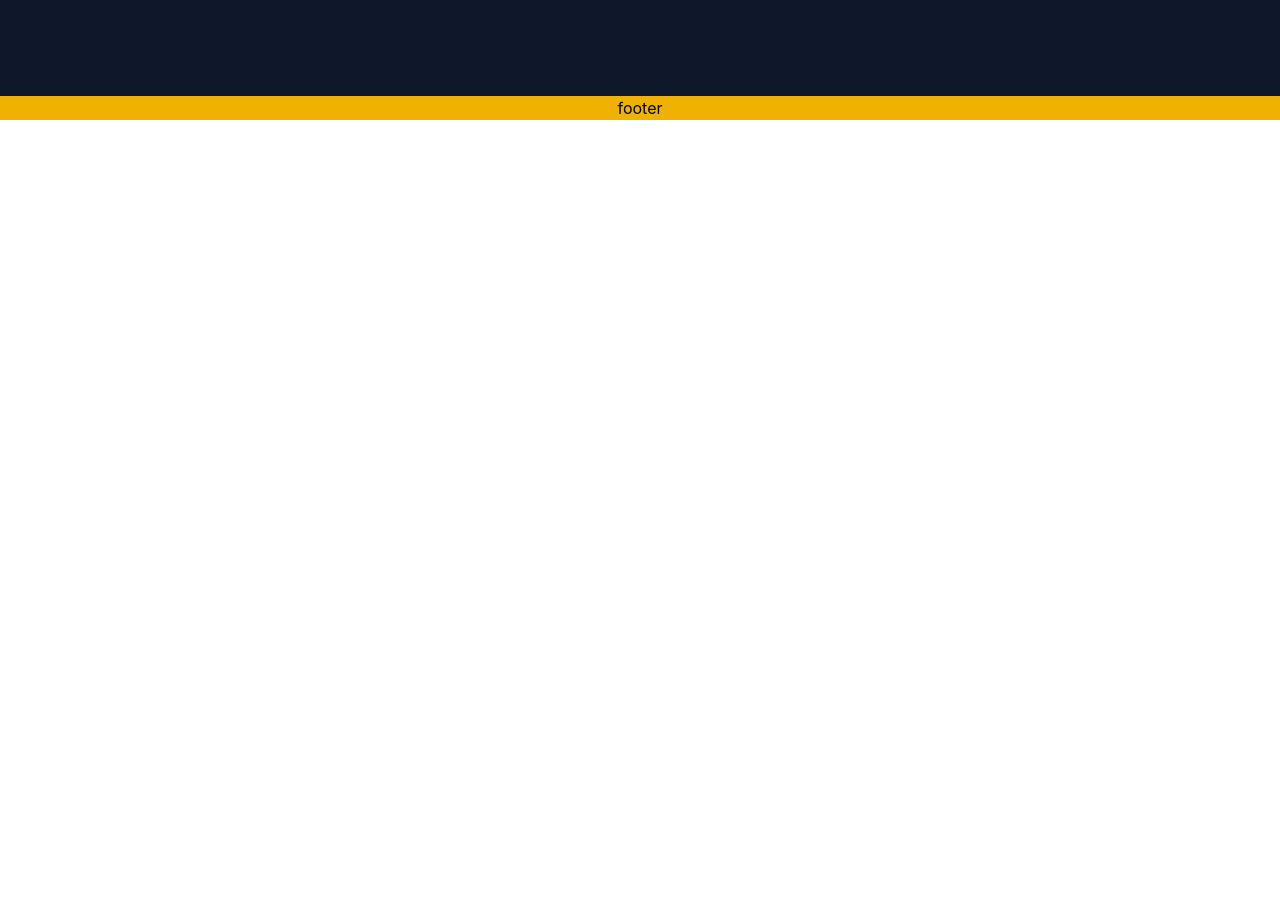
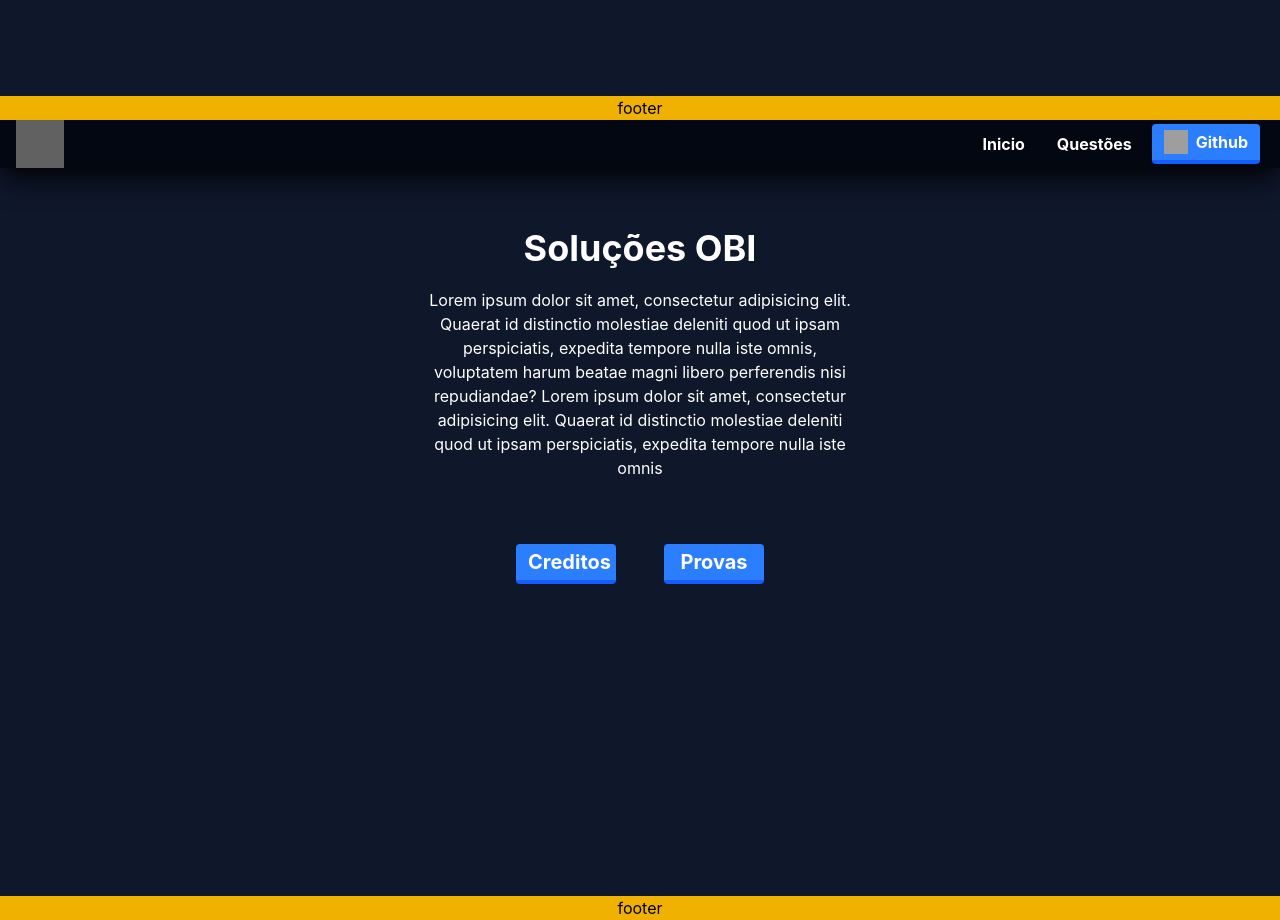
Before and after one commit to G-Aleixo/solucoes-obi-ifpar, a React (Vite) app in the folder site/: page / in a window 1280 px wide. Shown: the part 680-1600 px from the top of the page. Before the commit the page ends 800 px from the top, so only its background shows below. Built offline with nearby package versions, Linux system fonts and the light colour scheme; grey boxes are pictures that could not be loaded.

Commit message:
feat: Prototype Landingpage.jsx added

```diff
--- a/site/src/App.jsx
+++ b/site/src/App.jsx
@@ -1,5 +1,6 @@
 import { useState } from "react";
 import Topbar from "./components/Topbar";
+import Landingpage from "./components/Landingpage";
 
 function App() {
   const [count, setCount] = useState(0);
@@ -31,7 +32,9 @@ function App() {
 
         <div className="col-span-full bg-yellow-500  flex items-center justify-center"> footer</div>
       </div>
+      <Landingpage />
     </>
+
   );
 }
 
--- /dev/null
+++ b/site/src/components/Landingpage.jsx
@@ -0,0 +1,34 @@
+import Topbar from "./Topbar";
+function Landingpage() {
+  return (
+    <>
+      <div className="grid grid-cols-4 grid-rows-[auto_6fr_auto] min-h-screen gap-0">
+        <div className="col-span-full bg-gray-950 flex items-center">
+          <Topbar />
+        </div>
+
+        <div className="col-span-full bg-slate-900 flex flex-col items-center justify-start text-white">
+            <div className="flex flex-col justify-center items-center w-1/3 m-10">
+                <h1 className="text-4xl font-bold m-5">Soluções OBI</h1>
+                <p className="text-center">Lorem ipsum dolor sit amet, consectetur adipisicing elit. Quaerat id distinctio molestiae deleniti quod ut ipsam perspiciatis, expedita tempore nulla iste omnis, voluptatem harum beatae magni libero perferendis nisi repudiandae? Lorem ipsum dolor sit amet, consectetur adipisicing elit. Quaerat id distinctio molestiae deleniti quod ut ipsam perspiciatis, expedita tempore nulla iste omnis</p>
+            </div>
+            <div className="flex justify-between w-1/5 m-5">
+                <button className="btn-info-3d items-center cursor-pointer text-xl w-25"
+                onClick={()=> window.location.href= "https://github.com/G-Aleixo/solucoes-obi-ifpar"}>
+                Creditos
+                </button>
+
+                <button className="btn-info-3d items-center cursor-pointer text-xl w-25"
+                onClick={()=> window.location.href= "https://github.com/G-Aleixo/solucoes-obi-ifpar"}>
+                Provas
+                </button>
+            </div>
+        </div>
+
+        <div className="col-span-full bg-yellow-500 flex items-center justify-center"> footer</div>
+      </div>
+    </>
+  );
+}
+
+export default Landingpage;
```
